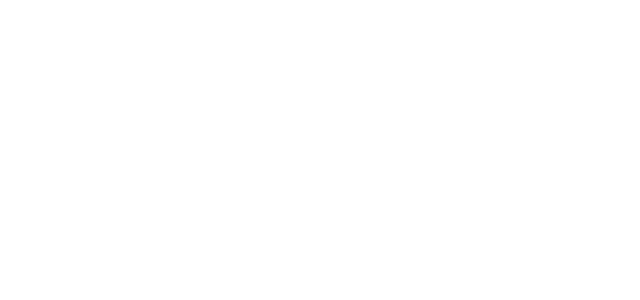
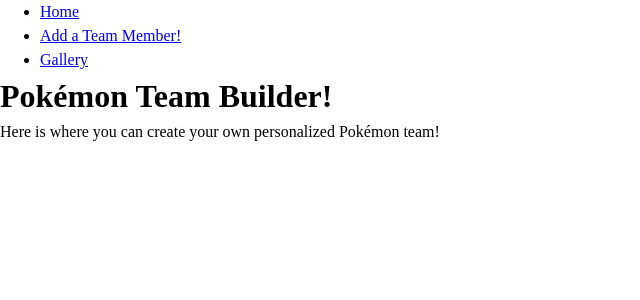
Before and after one commit to zacheratk/pokemon-team-builder, a React (Vite) app: page / in a window 1280 px wide. Shown: the top 300 px of the page, without its empty margins (0-640 px from the left). Built offline with nearby package versions, Linux system fonts and the light colour scheme.

Commit message:
feat: add home page skeleton

```diff
--- a/src/App.jsx
+++ b/src/App.jsx
@@ -1,8 +1,32 @@
-import viteLogo from "/vite.svg";
 import "./App.css";
+import { NavLink, Routes, Route } from "react-router-dom";
+import Home from "./Paths/Home";
 
 const App = () => {
-  return <></>;
+  return (
+    <>
+      <section className="sidebar">
+        <nav>
+          <ul>
+            <li>
+              <NavLink to="/">Home</NavLink>
+            </li>
+            <li>
+              <NavLink to="/create">Add a Team Member!</NavLink>
+            </li>
+            <li>
+              <NavLink to="/gallery">Gallery</NavLink>
+            </li>
+          </ul>
+        </nav>
+      </section>
+      <main>
+        <Routes>
+          <Route path="/" element={<Home />} />
+        </Routes>
+      </main>
+    </>
+  );
 };
 
 export default App;
--- /dev/null
+++ b/src/Paths/Home.jsx
@@ -0,0 +1,10 @@
+const Home = () => {
+  return (
+    <>
+      <h1>Pokémon Team Builder!</h1>
+      <p>Here is where you can create your own personalized Pokémon team!</p>
+    </>
+  );
+};
+
+export default Home;
--- a/src/main.jsx
+++ b/src/main.jsx
@@ -2,9 +2,12 @@
 import { createRoot } from "react-dom/client";
 import "./index.css";
 import App from "./App.jsx";
+import { BrowserRouter } from "react-router";
 
 createRoot(document.getElementById("root")).render(
   <StrictMode>
-    <App />
+    <BrowserRouter>
+      <App />
+    </BrowserRouter>
   </StrictMode>
 );
```
